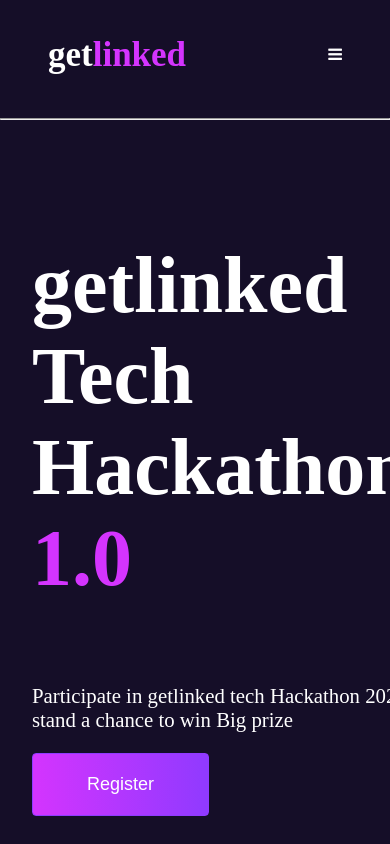
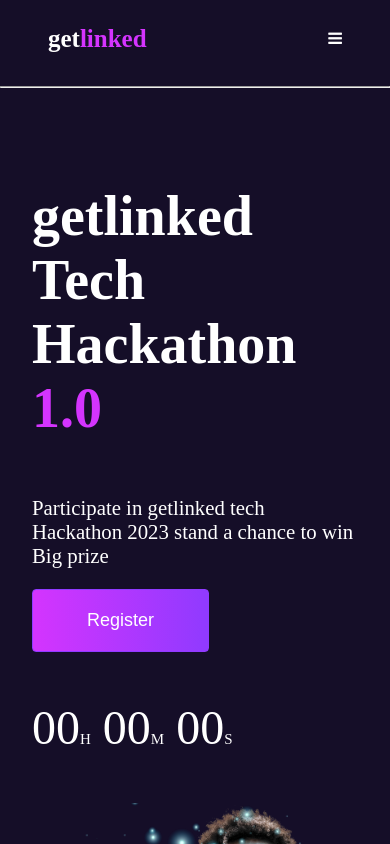
Before and after one commit to Mhaurvis/getlinkedProject, a React (Create React App) app: page / in a window 390 px wide. Shown: the top 844 px of the page. Built offline with nearby package versions, Linux system fonts and the light colour scheme.

Commit message:
second commit

```diff
--- a/src/stylesheets/footer.css
+++ b/src/stylesheets/footer.css
@@ -2,7 +2,6 @@
     display: grid;
     grid-template-columns: 1fr 1fr 1fr;
     justify-items: center;
-    /* font-size: small; */
     padding: 2em 4em;
 }
 
--- a/src/stylesheets/home.css
+++ b/src/stylesheets/home.css
@@ -212,3 +212,9 @@
         grid-template-columns: 1fr;
     }
 }
+
+@media screen and (max-width:450px){
+    .s-leadFirstText{
+        font-size: 3.5em;
+    }
+}
--- a/src/stylesheets/nav.css
+++ b/src/stylesheets/nav.css
@@ -52,3 +52,11 @@
         display: block;
     }
 }
+
+@media screen and (max-width: 450px){
+    .navbar p{
+        font-size: 25px;
+        font-weight: 600;
+    }
+
+}
```
